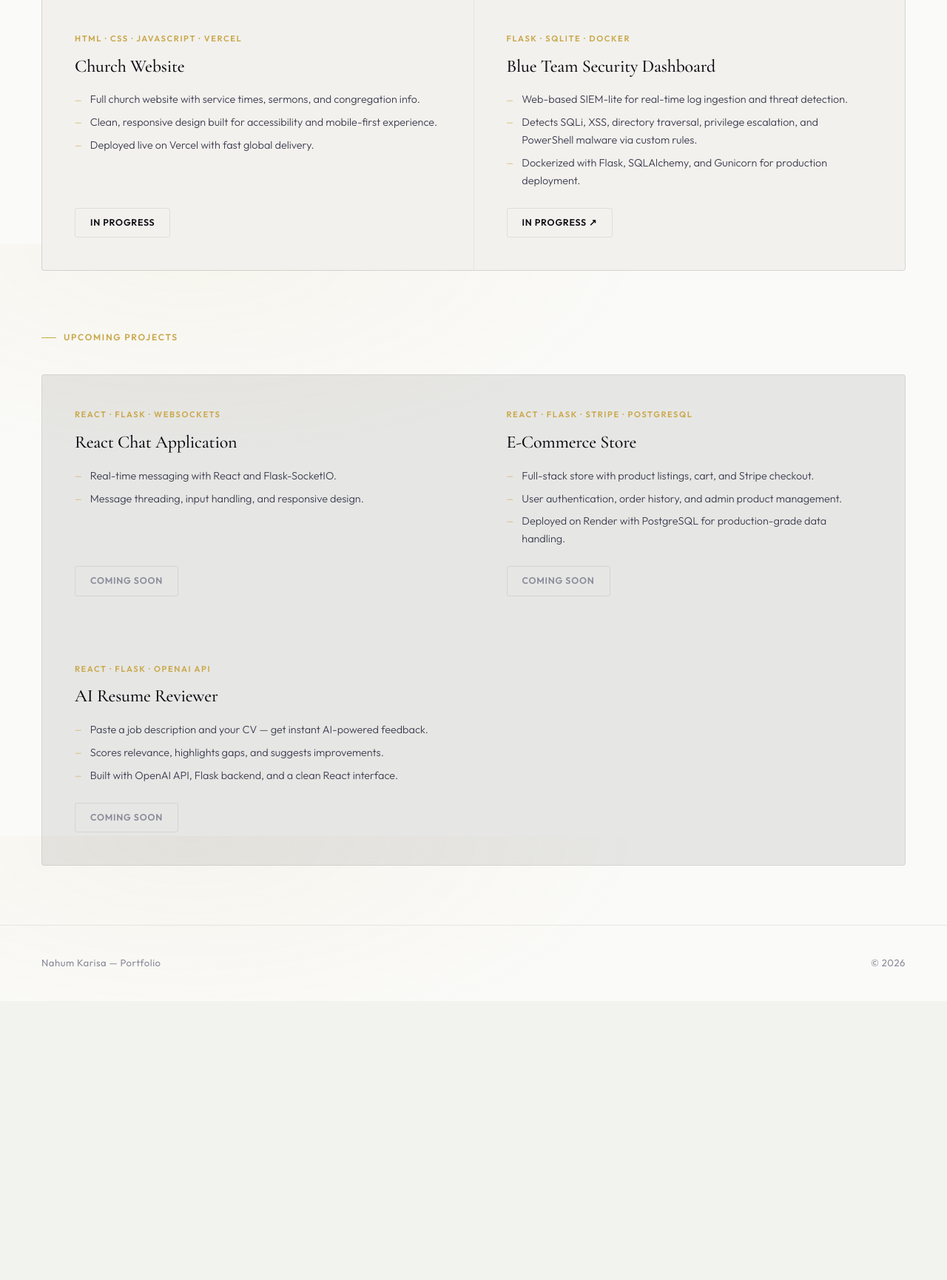
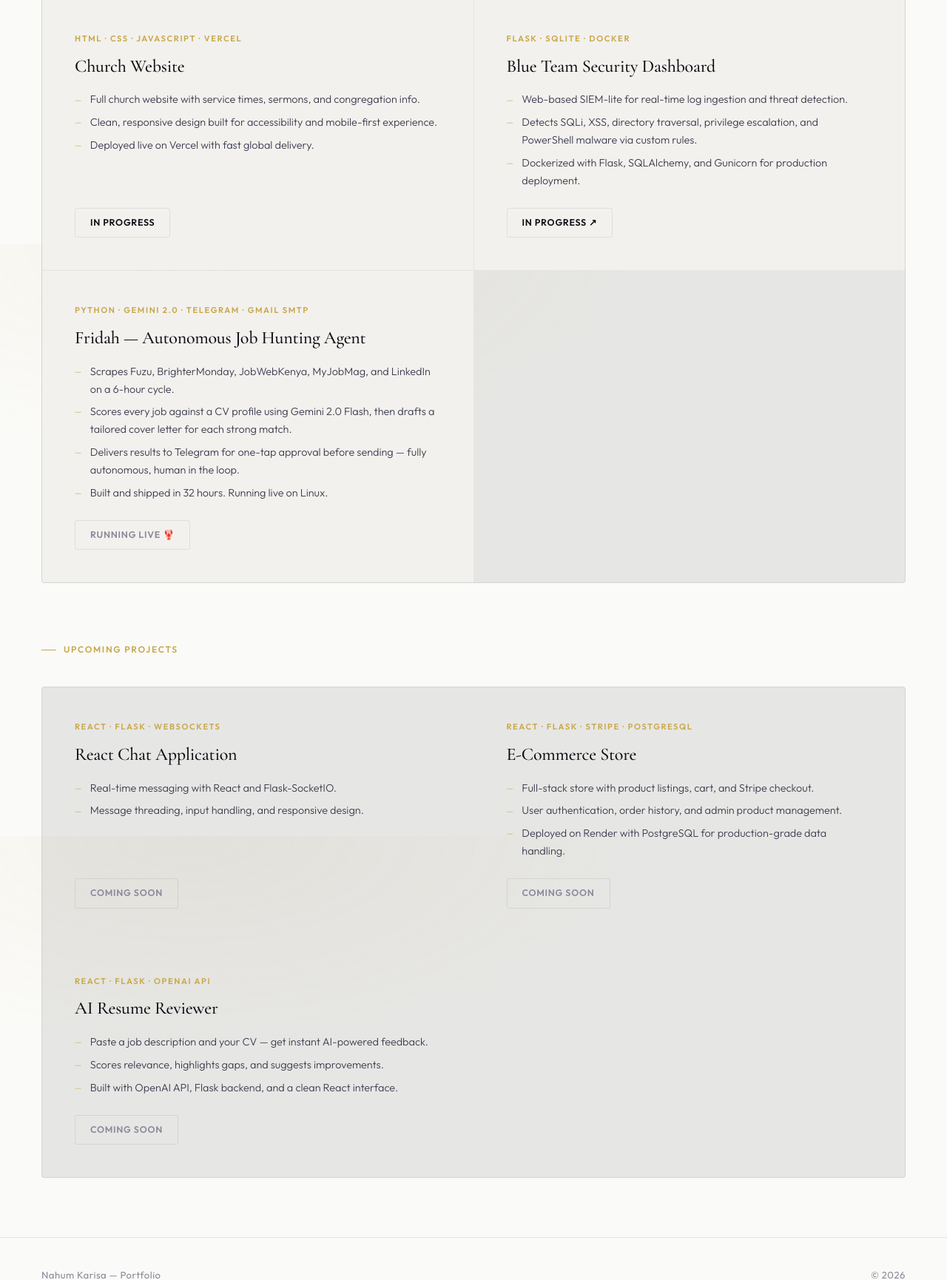
Before and after one commit to KarisaT/Portfolio, a Flask app: page /projects in a window 1280 px wide. Shown: the part 1270-3000 px from the top of the page at 74% size. Before the commit the page ends 2576 px from the top, so only its background shows below. Run offline with Flask 3, Linux system fonts and the light colour scheme.

Commit message:
projects

```diff
--- a/templates/projects.html
+++ b/templates/projects.html
@@ -315,6 +315,19 @@
           </div>
           <a href="https://blueteam-flax.vercel.app" target="_blank" class="project-link">In Progress ↗</a>
         </div>
+        <div class="project-card">
+          <div class="proj-left">
+            <div class="proj-kicker">Python · Gemini 2.0 · Telegram · Gmail SMTP</div>
+            <div class="project-title">Fridah — Autonomous Job Hunting Agent</div>
+            <ul class="project-desc">
+              <li>Scrapes Fuzu, BrighterMonday, JobWebKenya, MyJobMag, and LinkedIn on a 6-hour cycle.</li>
+              <li>Scores every job against a CV profile using Gemini 2.0 Flash, then drafts a tailored cover letter for each strong match.</li>
+              <li>Delivers results to Telegram for one-tap approval before sending — fully autonomous, human in the loop.</li>
+              <li>Built and shipped in 32 hours. Running live on Linux.</li>
+            </ul>
+          </div>
+          <span class="project-link muted">Running Live 🦞</span>
+        </div>
       </div>
     </div>
 
```
